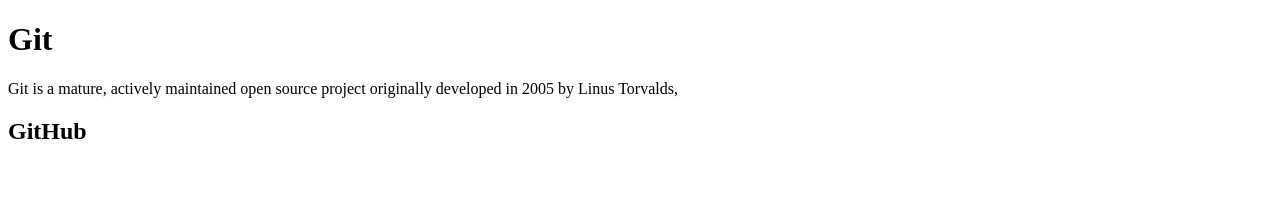
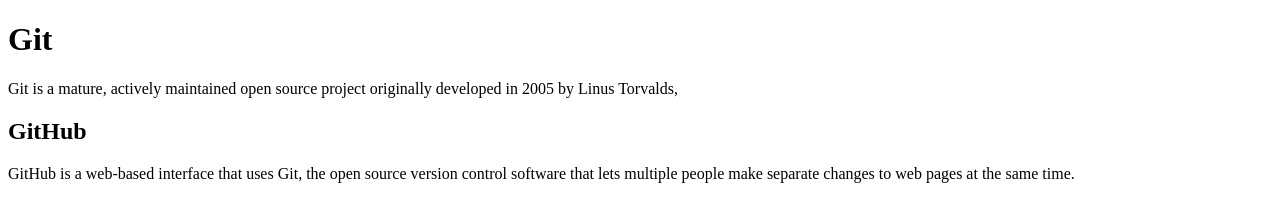
Before and after one commit to Vikrant-Bhosale233/practice0.1, a plain HTML site: page index.html in a window 1280 px wide. Drawn offline with Linux system fonts and the light colour scheme.

Commit message:
info about GitHub

```diff
--- a/index.html
+++ b/index.html
@@ -1,13 +1,18 @@
 <!DOCTYPE html>
 <html lang="en">
+
 <head>
     <meta charset="UTF-8">
     <meta name="viewport" content="width=device-width, initial-scale=1.0">
     <title>Git and Github</title>
 </head>
+
 <body>
     <h1>Git</h1>
     <p>Git is a mature, actively maintained open source project originally developed in 2005 by Linus Torvalds,</p>
     <h2>GitHub</h2>
+    <p>GitHub is a web-based interface that uses Git, the open source version control software that lets multiple people
+        make separate changes to web pages at the same time.</p>
 </body>
+
 </html>
```
